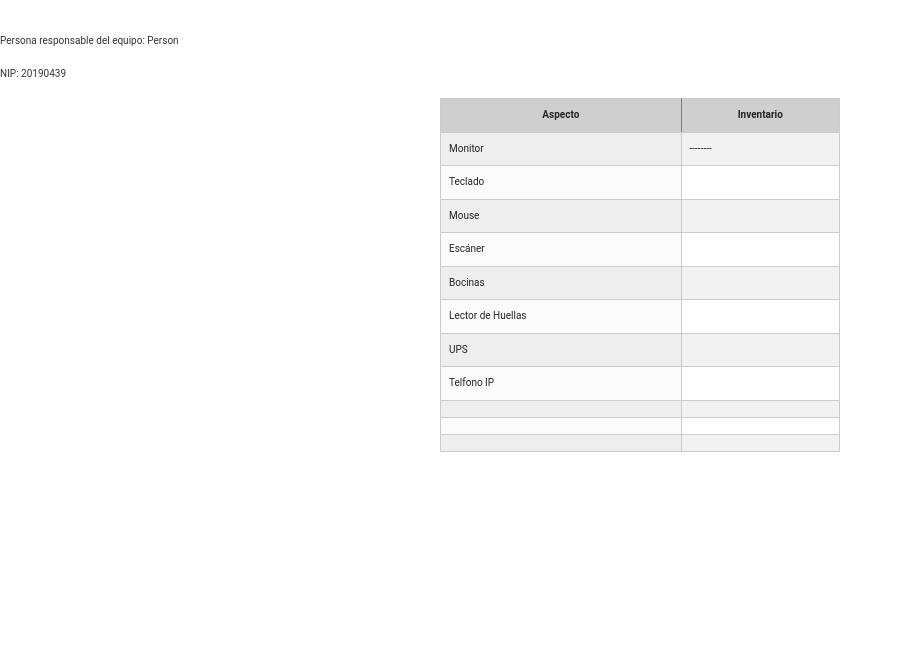
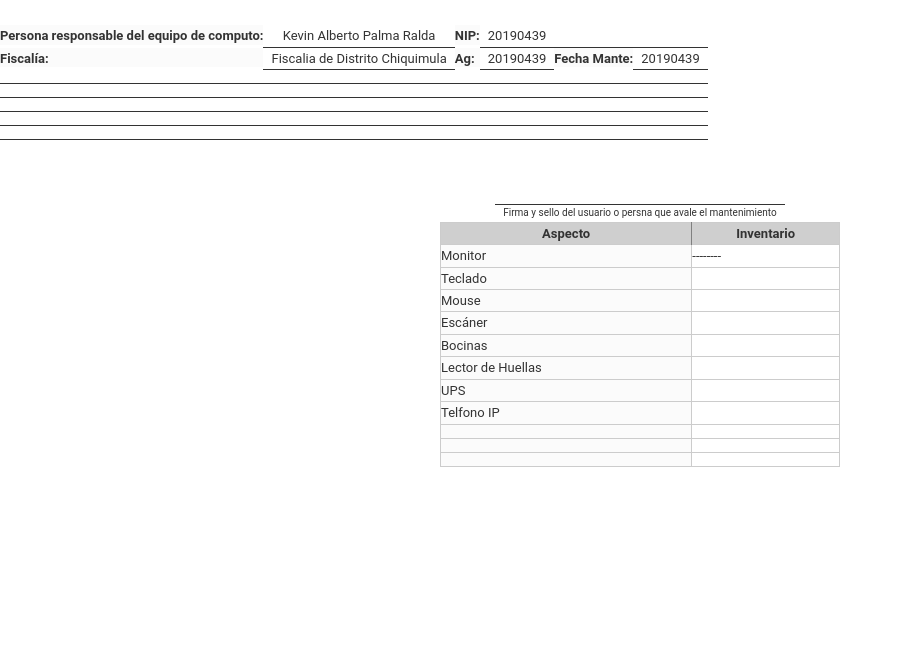
Before and after one commit to KevCode53/compport_mp, a Django app: template apps/maintenances/templates/maintenances/report.html in a window 1280 px wide. Shown: the part 130-800 px from the top of the page, without its empty margins (0-903 px from the left). Run offline with Django 3.2, Linux system fonts and the light colour scheme; the template is opened without the code that fills it, so the values that code supplies are empty.

Commit message:
:lipstick: html and css for report pdf
html and css for report pdf

```diff
--- a/apps/maintenances/templates/maintenances/baseRportPdf.html
+++ b/apps/maintenances/templates/maintenances/baseRportPdf.html
@@ -6,8 +6,17 @@
   <meta name="viewport" content="width=device-width, initial-scale=1.0">
   <title>Document</title>
   <!-- CSS only -->
-  <link href="https://cdn.jsdelivr.net/npm/bootstrap@5.2.0/dist/css/bootstrap.min.css" rel="stylesheet" integrity="sha384-gH2yIJqKdNHPEq0n4Mqa/HGKIhSkIHeL5AyhkYV8i59U5AR6csBvApHHNl/vI1Bx" crossorigin="anonymous">
+  <!-- <link href="https://cdn.jsdelivr.net/npm/bootstrap@5.2.0/dist/css/bootstrap.min.css" rel="stylesheet" integrity="sha384-gH2yIJqKdNHPEq0n4Mqa/HGKIhSkIHeL5AyhkYV8i59U5AR6csBvApHHNl/vI1Bx" crossorigin="anonymous"> -->
   <style>
+    * {
+      margin: 0;
+      padding: 0;
+      box-sizing: border-box;
+    }
+    p {
+      margin: 0;
+      padding: 0;
+    }
     body {
       width: 100%;
       height: 100%;
@@ -117,11 +126,71 @@
       border-right: 1px solid rgba(51, 51, 51, .5);
     }
 
+    table {
+      width: auto;
+      font-size: 13px;
+      border-collapse: collapse;
+    }
+    tr {
+      border-bottom: .1px solid #333;
+      height: 14px;
+      width: 100%;
+    }
+    .row {
+      width: 100%;
+      display: flex;
+      background: red;
+      border-bottom: 1px solid #333;
+    }
+    .cuestion {
+      font-weight: bold;
+      background: rgba(233, 233, 233, 0.2);
+      margin: 0;
+      padding: 0;
+      position: relative;
+    }
+    .cuestion::after {
+      content: "";
+      position: absolute;
+      width: 100%;
+      height: 3px;
+      bottom: -1px;
+      left: 0;
+      background: white;
+    }
 
+    .cuestion {
+      width: min-content;
+      max-width: 100%;
+      margin: 0;
+      padding: 0;
+    }
+    .response {
+      width: max-content;
+      text-align: center;
+      margin: 0;
+      padding: 0;
+    }
+    .response span {
+      padding: 0 .5rem;
+    }
+
+    .signature {
+      margin-top: 4rem;
+      display: flex;
+      width: 100%;
+      justify-content: center;
+    }
+
+    .signature p {
+      max-width: 35rem;
+      padding: 0 .5rem;
+      border-top: .1rem solid #333;
+    }
 
     @page {
       size: "Legal";
-      margin: .5cm .5cm .5cm 1cm;
+      margin: .5cm 1cm .5cm 1.5cm;
     }
   </style>
 </head>
@@ -157,15 +226,67 @@
       <p>Formato No. SIIMP-AT-004 V. 1.0/2022</p>
     </div>
   </header>
+
   <main>
     <section class="front-info">
-      <div class="">
-        <p>Persona responsable del equipo: <span>Person</span></p>
-        <p>NIP: <span>20190439</span></p>
+
+      <table align="center">
+        <tr>
+          <td class="cuestion">
+            Persona responsable del equipo de computo:
+          </td>
+          <td class="response">
+            <span>
+              Kevin Alberto Palma Ralda
+            </span>
+          </td>
+          <td class="cuestion">NIP:</td>
+          <td class="response">
+            <span>
+              20190439
+            </span>
+          </td>
+        </tr>
+
+        <tr>
+          <td class="cuestion">
+            Fiscalía:
+          </td>
+          <td class="response">
+            <span>
+              Fiscalia de Distrito Chiquimula
+            </span>
+          </td>
+          <td class="cuestion">Ag:</td>
+          <td class="response">
+            <span>
+              20190439
+            </span>
+          </td>
+          <td class="cuestion">Fecha Mante:</td>
+          <td class="response">
+            <span>
+              20190439
+            </span>
+          </td>
+        </tr>
+
+        <tr></tr>
+        <tr></tr>
+        <tr></tr>
+        <tr></tr>
+        <tr></tr>
+      </table>
+
+      <div class="signature">
+        <p>Firma y sello del usuario o persna que avale el mantenimiento</p>
       </div>
+
+
     </section>
+
     <section class="back-info">
-      <table class="table table-striped">
+      <table class="" border="none">
         <thead>
           <tr>
             <th>Aspecto</th>
```
